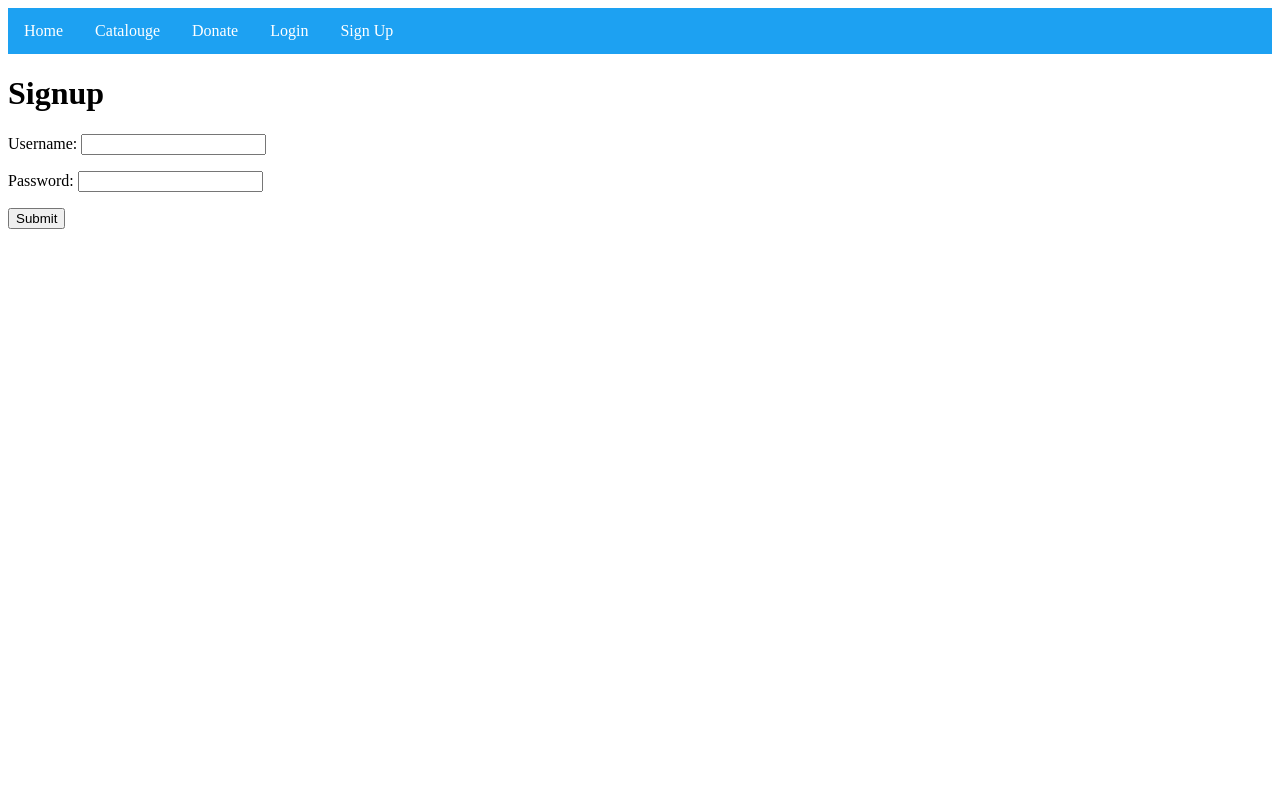
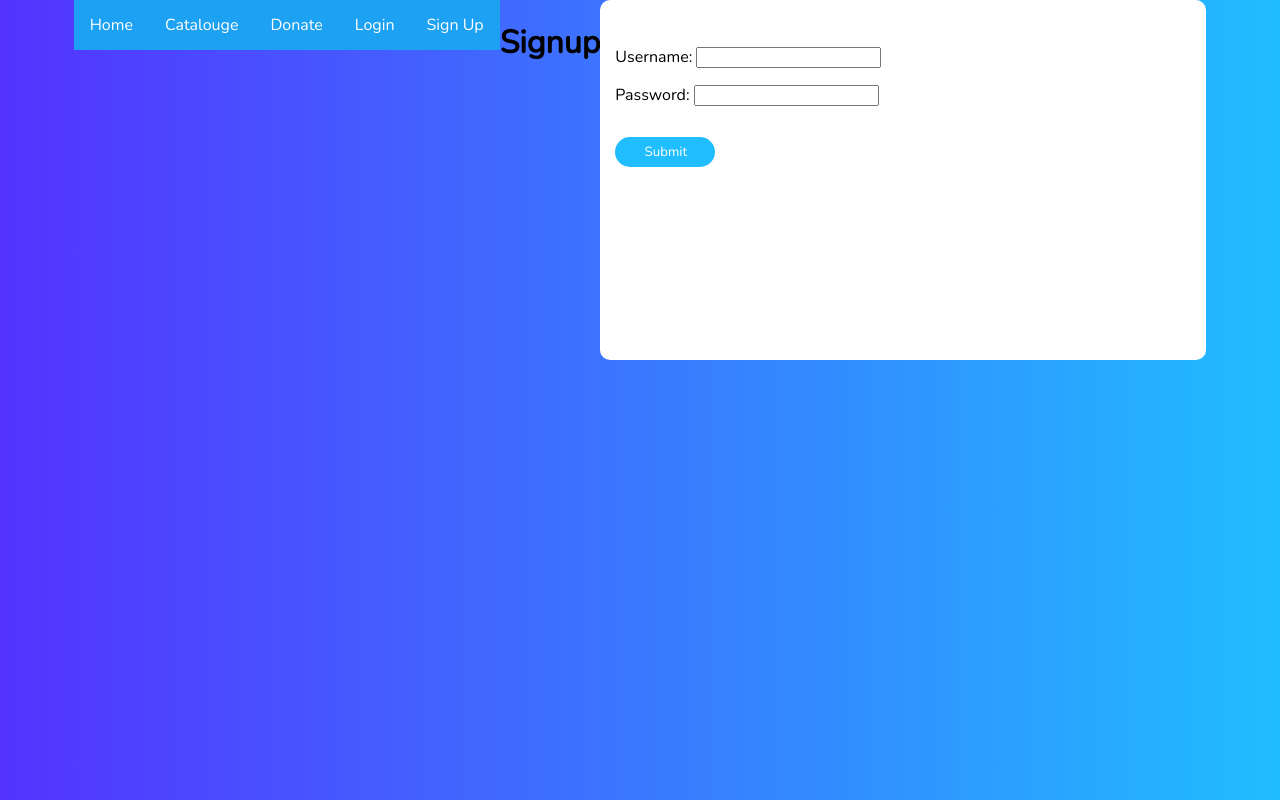
Before and after one commit to nddudash/capstone-online-library, a Django app: page /sign_up_view/ in a window 1280 px wide. Run offline with Django 3.2, Linux system fonts and the light colour scheme.

Commit message:
Merged with main

```diff
--- a/book/static/book/main.css
+++ b/book/static/book/main.css
@@ -1,3 +1,5 @@
+@import url('https://fonts.googleapis.com/css?family=Nunito');
+
 .book-card {
   display: flex;
   flex-direction: column;
@@ -32,8 +34,10 @@
   }
 
   .nav-list li a {
-    display: block;
+    display: flex;
     color: white;
+    justify-content: space-between;
+    align-items: center;
     text-align: center;
     padding: 14px 16px;
     text-decoration: none;
@@ -42,3 +46,55 @@
   .nav-list li a:hover {
     background-color: rgb(14, 146, 227);
   }
+
+  /* TODO: Give pages overall better look */
+body {
+  display: flex;
+  background: linear-gradient(to right, #5433FF, #20BDFF);
+  justify-content: center;
+  margin: 0;
+  height: 100vh;
+  font-family: "Nunito";
+}
+
+#login-btn {
+    width: 100px;
+    height: 30px;
+    border: none;
+    border-radius: 17px;
+    padding-left: 7px;
+    font-family: "Nunito";
+}
+
+button {
+  background-color: #20BDFF;
+  border: unset;
+  color: #fff;
+  align-self: center;
+  margin-top: 15px;
+  transition: background .5s;
+  -webkit-transition: background .5s;
+  font-family: "Nunito";
+}
+
+button:hover{
+  background-color: #5433FF;
+}
+
+/*This is gives the white wrap around box on home and login page. */
+.wrapper{
+  height: 100%;
+  width: 100%;
+  display: flex;
+  justify-content: center;
+  align-items: center;
+  text-align: center;
+}
+/* Along with this */
+#content {
+    background-color: #fff;
+    padding: 30px 15px;
+    border-radius: 10px;
+    width: 45%;
+    height: 300px;
+  }
--- a/config/urls.py
+++ b/config/urls.py
@@ -15,12 +15,13 @@ Including another URLconf
 """
 from django.contrib import admin
 from django.urls import path
-from book.views import book_add_search_view, book_add_commit_view, book_detail, book_list_view
+from book.views import book_add_search_view, book_add_commit_view, book_detail, book_list_view, index_view
 from custom_user.views import LoginView, LogoutView, SignUpView, user_profile_view, edit_user_view, CustomUserDeleteView
 from reservations.views import reservation_view
 from checkout.views import checkout_book_view, return_book_view
 
 urlpatterns = [
+    path('', index_view, name="homepage"),
     path('books/add/<int:id>', book_add_commit_view, name='AddBookView'),
     path('books/add/', book_add_search_view, name='AddBookView'),
     path('admin/', admin.site.urls),
--- a/templates/generic.html
+++ b/templates/generic.html
@@ -1,10 +1,15 @@
+{% load static %}
+<link rel="stylesheet" type="text/css" href="{% static 'book/main.css' %}" />
+
 {% include "nav.html" %}
 
 {% if header %}
 <h1>{{header}}</h1>
 {% endif %}
 
-<form method="post">
-  {% csrf_token %} {{ form.as_p }}
-  <button type="submit">Submit</button>
-</form>
+<div id="content">
+  <form method="post" id="login-form">
+    {% csrf_token %} {{ form.as_p }}
+    <button id="login-btn" type="submit">Submit</button>
+  </form>
+</div>
```
Also changed, not shown: book/views.py (+8 -1 lines), templates/index.html (added, +10 -0 lines), 1 other file.
